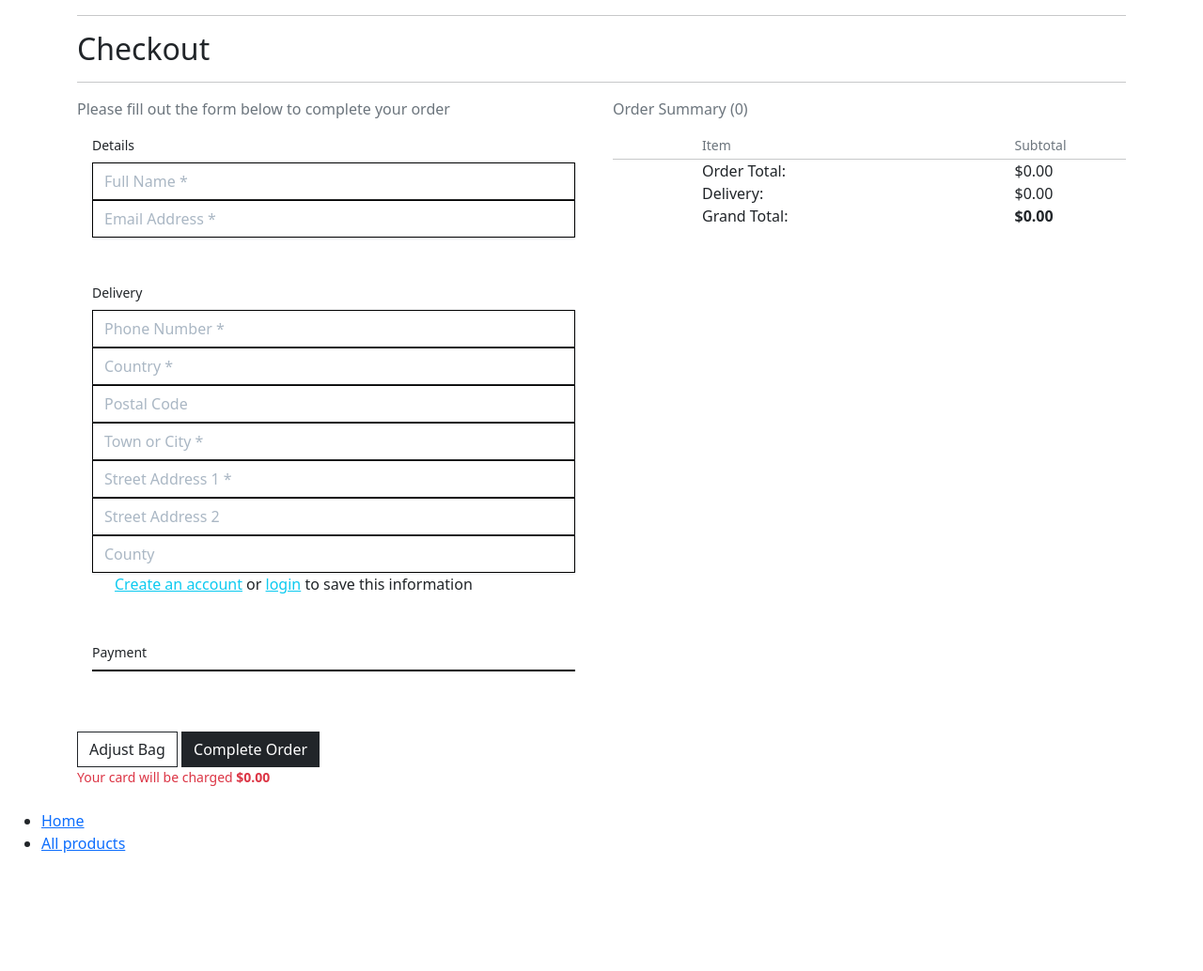
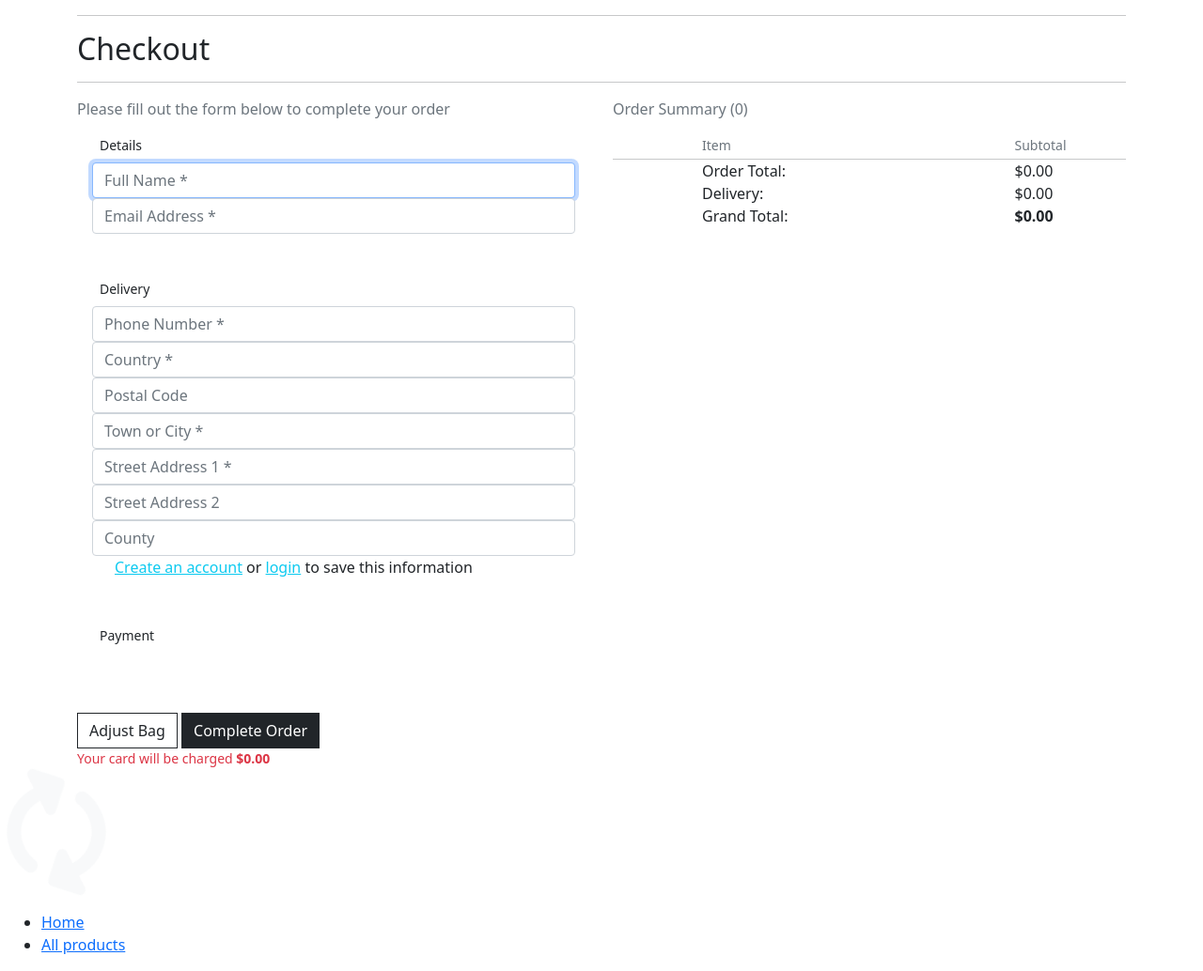
Before and after one commit to guisgrande/fifth-project-ci, a Django app: template templates/checkout/checkout.html in a window 1280 px wide. Shown: the part 142-1176 px from the top of the page at 94% size. Before the commit the page ends 1050 px from the top, so only its background shows below. Run offline with Django 3.2, Linux system fonts and the light colour scheme; the template is opened without the code that fills it: values that come from a table or form of the project are taken from there, others are empty; some libraries are stand-ins or nearby versions.

Commit message:
Add new div for loading / spinner, add extra_css block link

```diff
--- a/templates/checkout/checkout.html
+++ b/templates/checkout/checkout.html
@@ -3,10 +3,11 @@
 {% load bag_tools %}
 
 {% block extra_css %}
-    <link rel="stylesheet" href="{% static 'checkout/css/stripe.css' %}">
+    <link rel="stylesheet" href="{% static 'css/extra/checkout.css' %}">
 {% endblock %}
 
 {% block content %}
+
     <div class="overlay"></div>
     <div class="container">
         <div class="row">
@@ -116,6 +117,14 @@
         </div>
     </div>
 
+    <div id="loading-overlay">
+        <h1 class="text-light logo-font loading-spinner">
+            <span class="icon">
+                <i class="fas fa-3x fa-sync-alt fa-spin"></i>
+            </span>
+        </h1>
+    </div>
+
 {% endblock %}
 
 {% block postloadjs %}
```
